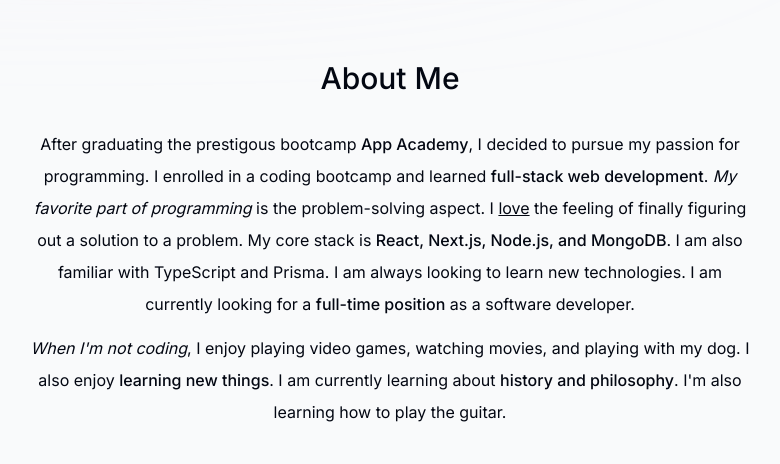
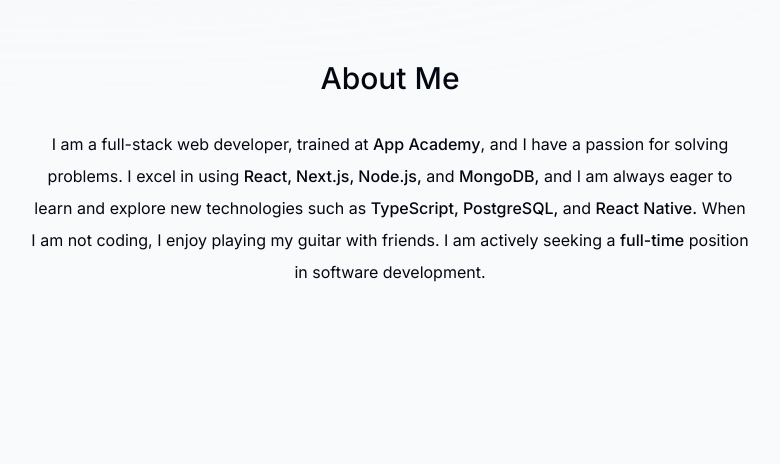
Before and after one commit to michael-carvajal/portfolio-two, a Next.js app: page / in a window 1280 px wide. Shown: the part 820-1284 px from the top of the page, without its empty margins (250-1030 px from the left). Built offline with nearby package versions, Linux system fonts and the light colour scheme; no server answers.

Commit message:
portfolio

```diff
--- a/components/about.tsx
+++ b/components/about.tsx
@@ -19,31 +19,10 @@
     >
       <SectionHeading>About me</SectionHeading>
       <p className="mb-3">
-        After graduating the prestigous bootcamp{" "}
-        <span className="font-medium">App Academy</span>, I decided to pursue my
-        passion for programming. I enrolled in a coding bootcamp and learned{" "}
-        <span className="font-medium">full-stack web development</span>.{" "}
-        <span className="italic">My favorite part of programming</span> is the
-        problem-solving aspect. I <span className="underline">love</span> the
-        feeling of finally figuring out a solution to a problem. My core stack
-        is{" "}
-        <span className="font-medium">
-          React, Next.js, Node.js, and MongoDB
-        </span>
-        . I am also familiar with TypeScript and Prisma. I am always looking to
-        learn new technologies. I am currently looking for a{" "}
-        <span className="font-medium">full-time position</span> as a software
-        developer.
-      </p>
+    I am a full-stack web developer, trained at <span className="font-medium">App Academy</span>, and I have a passion for solving problems. I excel in using <span className="font-medium">React, Next.js, Node.js,</span> and <span className="font-medium">MongoDB,</span> and I am always eager to learn and explore new technologies such as <span className="font-medium">TypeScript, PostgreSQL,</span> and <span className="font-medium">React Native.</span> When I am not coding, I enjoy playing my guitar with friends. I am actively seeking a <span className="font-medium">full-time</span> position in software development.
+</p>
 
-      <p>
-        <span className="italic">When I'm not coding</span>, I enjoy playing
-        video games, watching movies, and playing with my dog. I also enjoy{" "}
-        <span className="font-medium">learning new things</span>. I am currently
-        learning about{" "}
-        <span className="font-medium">history and philosophy</span>. I'm also
-        learning how to play the guitar.
-      </p>
+
     </motion.section>
   );
 }
```
